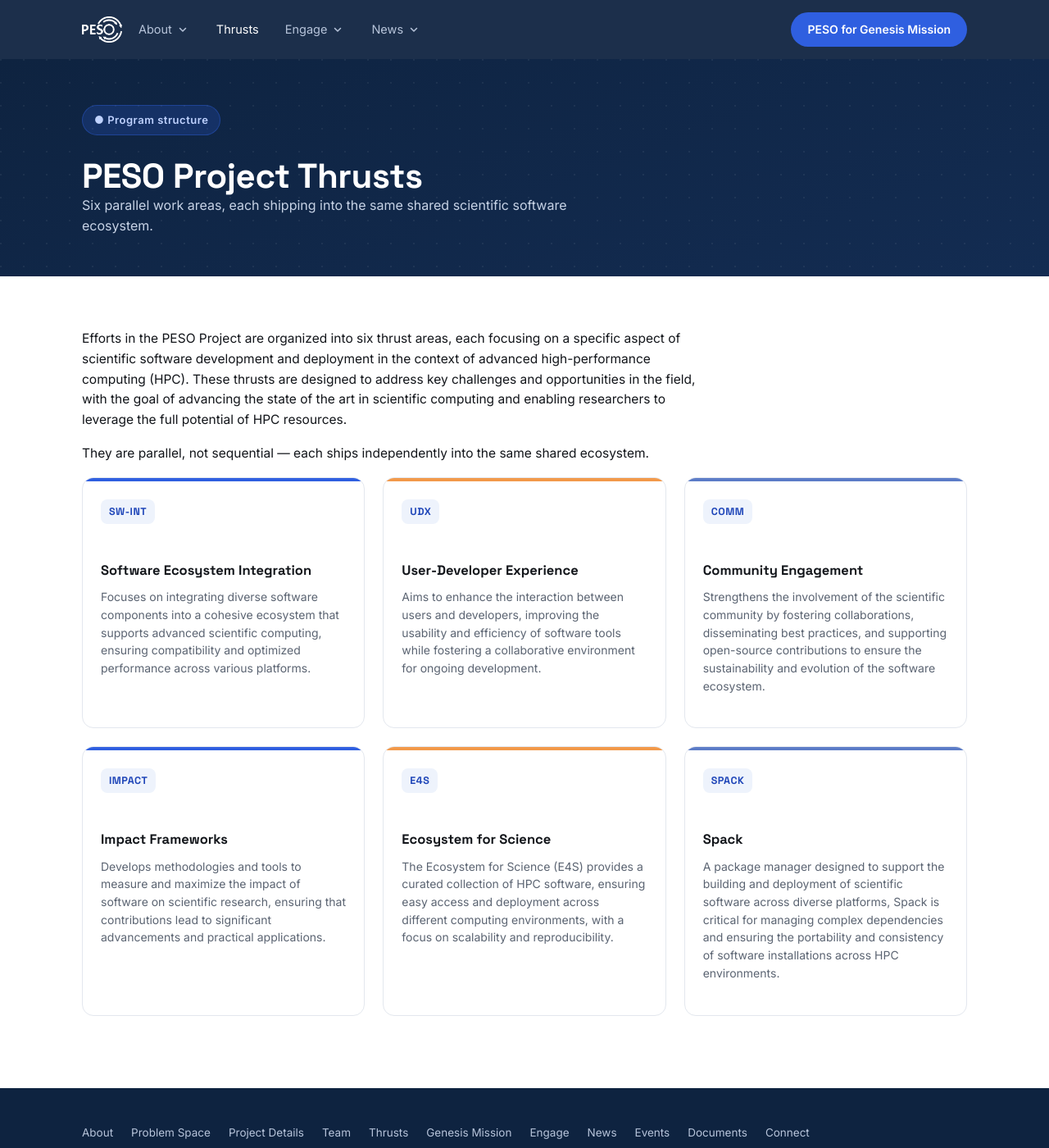
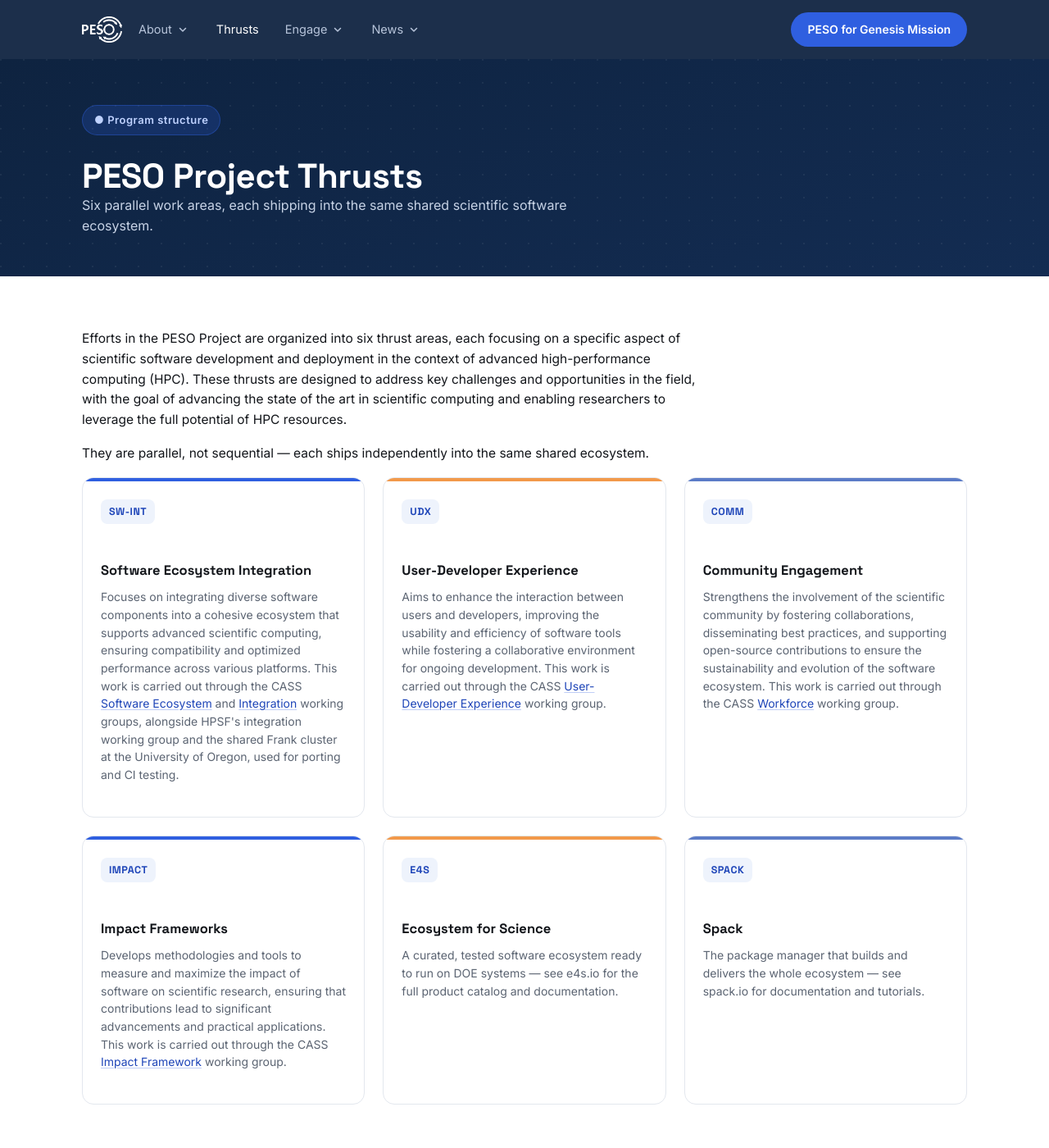
Before and after one commit to pesoproject/pesoproject.github.io, a Jekyll site: the page built from thrusts.md, in a window 1280 px wide and 1400 px high. Shown: the whole window at 82% size. Built offline with Jekyll 4.4.1, drawn with Linux system fonts in a browser that asks for light colours.

Commit message:
Add CASS working group links to the first four thrusts
For SW-INT, UDX, COMM, and IMPACT, added a sentence naming the
corresponding CASS working group(s) with a direct link. SW-INT
(which bundles both Software Ecosystem and Integration) also
mentions HPSF's integration working group and the Frank cluster
at the University of Oregon as a shared CI/porting resource.

For E4S and Spack, trimmed descriptions that duplicated content
already on /engage/e4s and /engage/spack, replacing with a short
pointer to e4s.io and spack.io respectively.

Co-Authored-By: Claude Sonnet 5 <noreply@anthropic.com>

```diff
--- a/_data/thrusts.yml
+++ b/_data/thrusts.yml
@@ -4,7 +4,9 @@
   description: >
     Focuses on integrating diverse software components into a cohesive ecosystem that supports
     advanced scientific computing, ensuring compatibility and optimized performance across
-    various platforms.
+    various platforms. This work is carried out through the CASS <a href="https://cass.community/working-groups/software-ecosystem.html">Software Ecosystem</a>
+    and <a href="https://cass.community/working-groups/integration.html">Integration</a> working groups, alongside HPSF's integration working
+    group and the shared Frank cluster at the University of Oregon, used for porting and CI testing.
 
 - code: UDX
   title: User-Developer Experience
@@ -12,7 +14,7 @@
   description: >
     Aims to enhance the interaction between users and developers, improving the usability and
     efficiency of software tools while fostering a collaborative environment for ongoing
-    development.
+    development. This work is carried out through the CASS <a href="https://cass.community/working-groups/user-developer-experience.html">User-Developer Experience</a> working group.
 
 - code: COMM
   title: Community Engagement
@@ -20,7 +22,7 @@
   description: >
     Strengthens the involvement of the scientific community by fostering collaborations,
     disseminating best practices, and supporting open-source contributions to ensure the
-    sustainability and evolution of the software ecosystem.
+    sustainability and evolution of the software ecosystem. This work is carried out through the CASS <a href="https://cass.community/working-groups/workforce.html">Workforce</a> working group.
 
 - code: IMPACT
   title: Impact Frameworks
@@ -28,22 +30,20 @@
   description: >
     Develops methodologies and tools to measure and maximize the impact of software on
     scientific research, ensuring that contributions lead to significant advancements and
-    practical applications.
+    practical applications. This work is carried out through the CASS <a href="https://cass.community/working-groups/impact-framework.html">Impact Framework</a> working group.
 
 - code: E4S
   title: Ecosystem for Science
   summary: A curated, tested software ecosystem ready to run on DOE systems.
   description: >
-    The Ecosystem for Science (E4S) provides a curated collection of HPC
-    software, ensuring easy access and deployment across different computing environments,
-    with a focus on scalability and reproducibility.
+    A curated, tested software ecosystem ready to run on DOE systems — see e4s.io for the
+    full product catalog and documentation.
   link: /engage/e4s
 
 - code: SPACK
   title: Spack
   summary: The package manager that builds and delivers the whole ecosystem.
   description: >
-    A package manager designed to support the building and deployment of scientific software
-    across diverse platforms, Spack is critical for managing complex dependencies and ensuring
-    the portability and consistency of software installations across HPC environments.
+    The package manager that builds and delivers the whole ecosystem — see spack.io for
+    documentation and tutorials.
   link: /engage/spack
```
